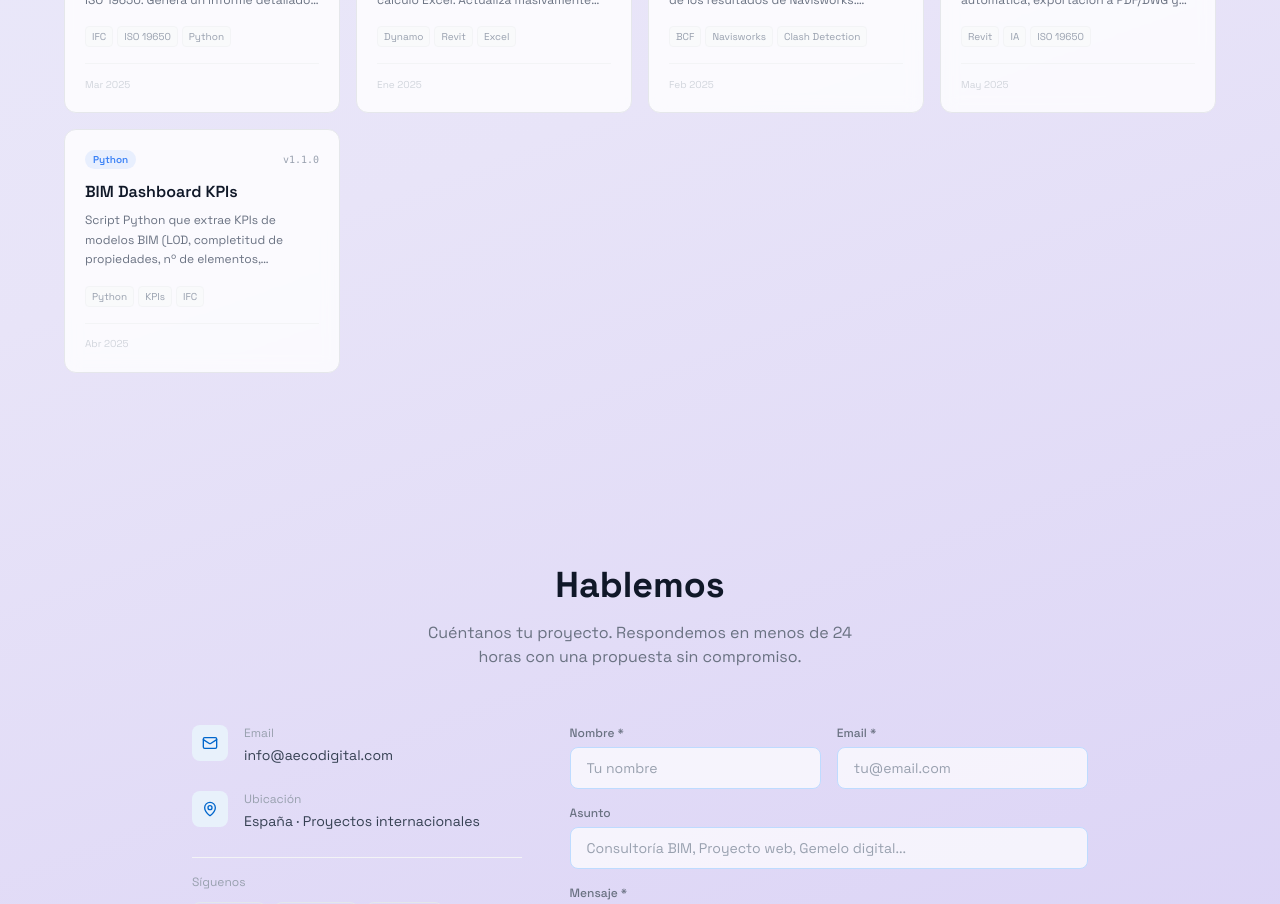
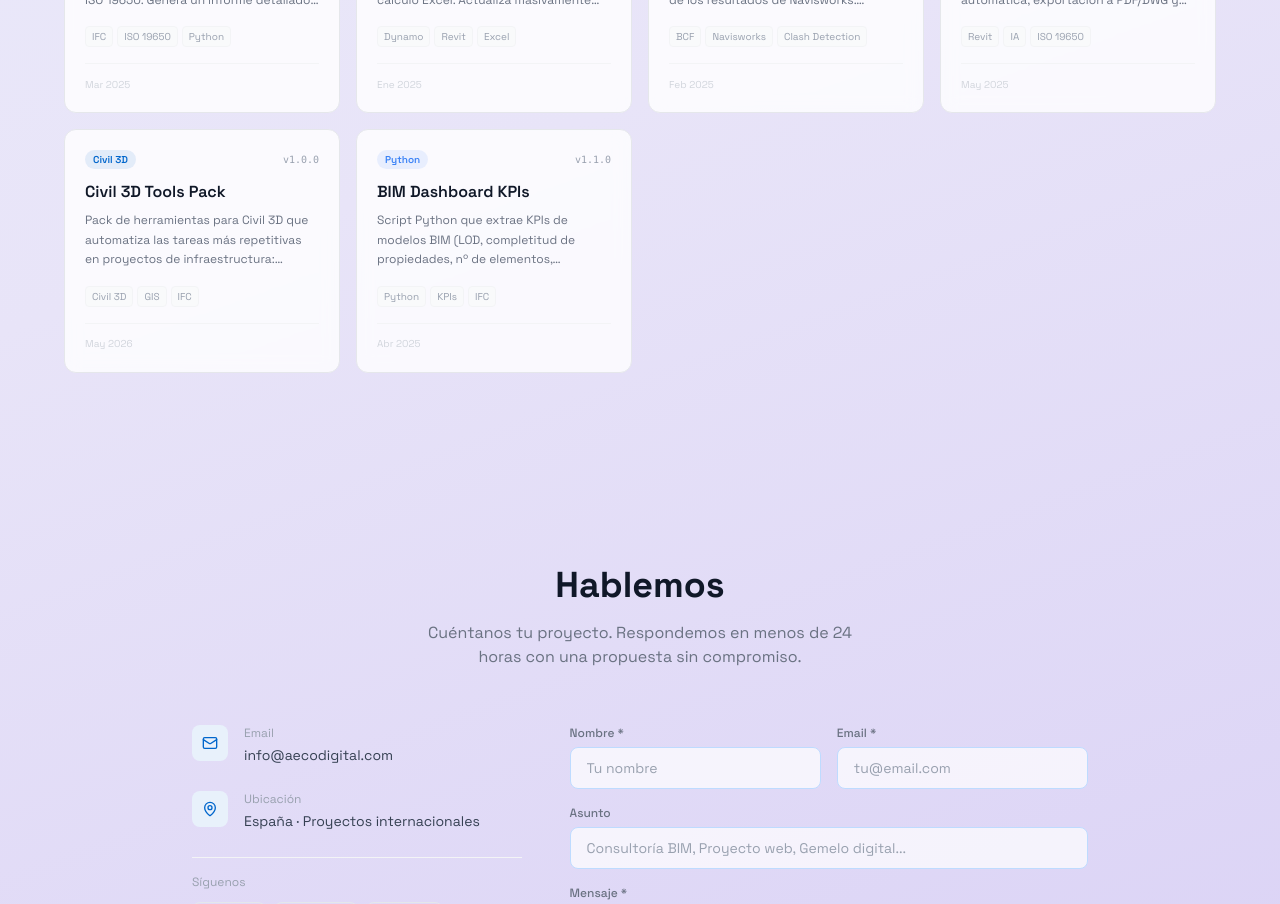
Before and after one commit to AecoDigital/AECODigital-Web, a Next.js app: page / in a window 1280 px wide. Shown: the part 5320-6224 px from the top of the page. Built offline with nearby package versions, Linux system fonts and the light colour scheme.

Commit message:
feat: añadir plugin Civil 3D Tools Pack con release en GitHub
Co-Authored-By: Claude Sonnet 4.6 <noreply@anthropic.com>

```diff
--- a/src/data/plugins.ts
+++ b/src/data/plugins.ts
@@ -266,6 +266,63 @@ Evalúa el nivel de desarrollo (LOD) de cada elemento del modelo y genera un inf
     ],
   },
   {
+    slug: "civil3d-tools-pack",
+    nombre: "Civil 3D Tools Pack",
+    categoria: "Civil 3D",
+    descripcion:
+      "Pack de herramientas para Civil 3D que automatiza las tareas más repetitivas en proyectos de infraestructura: exportación de perfiles, movimiento de tierras, generación de cunetas, interoperabilidad GIS/IFC y planos automáticos planta-perfil.",
+    version: "v1.0.0",
+    fecha: "May 2026",
+    tags: ["Civil 3D", "GIS", "IFC", "Excel", "Infraestructura", "Automatización"],
+    destacado: true,
+    manual: `## ¿Qué hace Civil 3D Tools Pack?
+
+Civil 3D Tools Pack añade un panel dedicado en Civil 3D con herramientas agrupadas en cuatro áreas: Productividad, Cálculo, Interoperabilidad y Reportes.
+
+## Requisitos
+
+- AutoCAD Civil 3D 2022 o superior
+- .NET Framework 4.8
+- Licencia AECOD activa (incluida durante 365 días)
+
+## Instalación
+
+1. Descarga el instalador \`.exe\`
+2. Cierra Civil 3D si está abierto
+3. Ejecuta el instalador como administrador
+4. Abre Civil 3D — aparecerá el panel **AECOD Civil Tools**
+
+## Herramientas incluidas
+
+### Productividad
+- **Exportar Perfiles → Excel** — exporta los perfiles longitudinales del proyecto a una hoja Excel estructurada
+- **Verificar Normas** — comprueba que el diseño cumple las normas configurables del proyecto (radios mínimos, pendientes, etc.)
+- **Renombrar con patrón** — renombra alineaciones, perfiles y superficies siguiendo un patrón personalizable
+
+### Cálculo
+- **Movimiento de Tierras** — calcula volúmenes de desmonte y terraplén y genera el diagrama de masas automáticamente
+- **Generar Cunetas 3D** — crea la geometría 3D de cunetas a partir de los perfiles transversales
+- **Interferencias entre redes** — detecta conflictos entre redes de drenaje, saneamiento y servicios
+
+### Interoperabilidad
+- **Exportar GIS (Shapefile)** — exporta alineaciones, perfiles y superficies a Shapefile compatible con ArcGIS/QGIS
+- **Sincronizar Excel (bidireccional)** — lee y escribe parámetros de elementos Civil 3D desde/hacia Excel
+- **Exportar IFC 2x3** — exporta el modelo Civil 3D a formato IFC 2x3 para coordinación BIM
+
+### Reportes
+- **Planos Automáticos** — genera los layouts de planta-perfil automáticamente con cajetín y escala configurables
+- **Extractor de Metrados** — genera el listado de metrados del proyecto en Excel listo para presupuesto
+
+## Notas
+
+> ⚠️ Ejecutar el instalador con permisos de administrador para que Civil 3D registre el add-in correctamente.
+`,
+    ejemplos: [],
+    descargas: [
+      { label: "Descargar instalador (.exe)", url: "https://github.com/AecoDigital/AECODigital-Web/releases/download/civil3d-v1.0.0/Civil3DToolsPack_Setup.exe", tipo: "zip" },
+    ],
+  },
+  {
     slug: "bim-dashboard",
     nombre: "BIM Dashboard KPIs",
     categoria: "Python",
```
